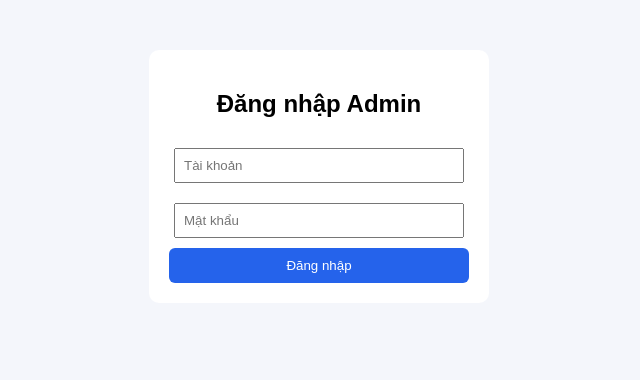
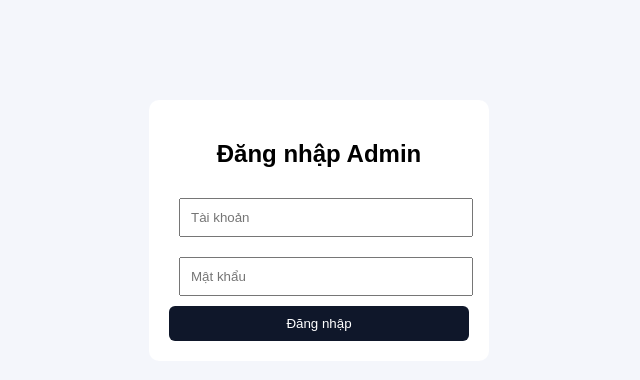
Before and after one commit to zandat11042009-alt/thi-online, a website: page public/admin.html in a window 1280 px wide. Shown: the whole page, without its empty margins (321-961 px from the left). Drawn offline with Linux system fonts and the light colour scheme.

Commit message:
Update admin.html

```diff
--- a/public/admin.html
+++ b/public/admin.html
@@ -3,28 +3,32 @@
 <head>
 <meta charset="UTF-8">
 <title>Admin</title>
+
 <style>
 body {
   font-family: Arial;
   background: #f4f6fb;
   text-align: center;
 }
+
 .box {
   background: white;
-  margin: 50px auto;
+  margin: 100px auto;
   padding: 20px;
   width: 300px;
   border-radius: 10px;
 }
+
 input {
   width: 90%;
-  padding: 8px;
-  margin: 10px 0;
+  padding: 10px;
+  margin: 10px;
 }
+
 button {
   padding: 10px;
   width: 100%;
-  background: #2563eb;
+  background: #0f172a;
   color: white;
   border: none;
   border-radius: 6px;
@@ -36,8 +40,10 @@ button {
 
 <div class="box">
   <h2>Đăng nhập Admin</h2>
+
   <input type="text" id="user" placeholder="Tài khoản">
   <input type="password" id="pass" placeholder="Mật khẩu">
+
   <button onclick="login()">Đăng nhập</button>
 </div>
 
@@ -46,10 +52,14 @@ function login() {
   const user = document.getElementById("user").value;
   const pass = document.getElementById("pass").value;
 
-  if(user === "admin" && pass === "123456") {
+  if (user === "admin" && pass === "123456") {
     alert("Đăng nhập thành công!");
+
+    // 👉 QUAN TRỌNG: chuyển trang
+    window.location.href = "quiz.html";
+
   } else {
-    alert("Sai tài khoản!");
+    alert("Sai tài khoản hoặc mật khẩu!");
   }
 }
 </script>
```
